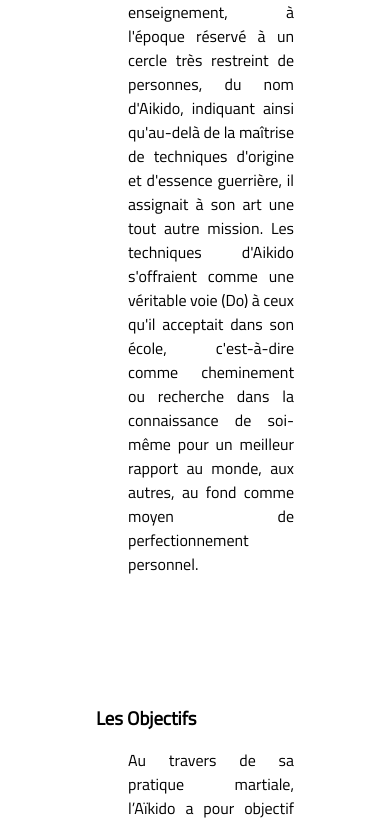
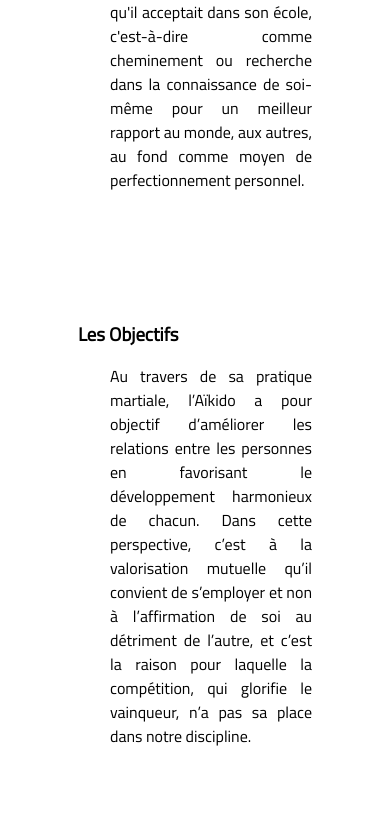
Before and after one commit to Tibuzz/aikido, a plain HTML site: page index.html in a window 390 px wide. Shown: the part 1616-2440 px from the top of the page. Drawn offline with Linux system fonts and the light colour scheme.

Commit message:
@media article margin

```diff
--- a/styles/style.css
+++ b/styles/style.css
@@ -95,6 +95,12 @@ article {
   margin: 3rem 6rem;
 }
 
+@media only screen and (max-width:700px) {
+ article {
+   margin: 3rem auto;
+ }
+}
+
 article .content {
    text-align: justify;
    padding-left: 2rem;
```
